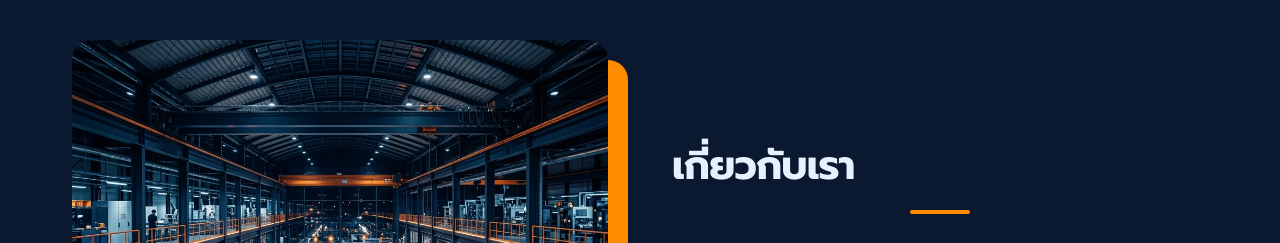
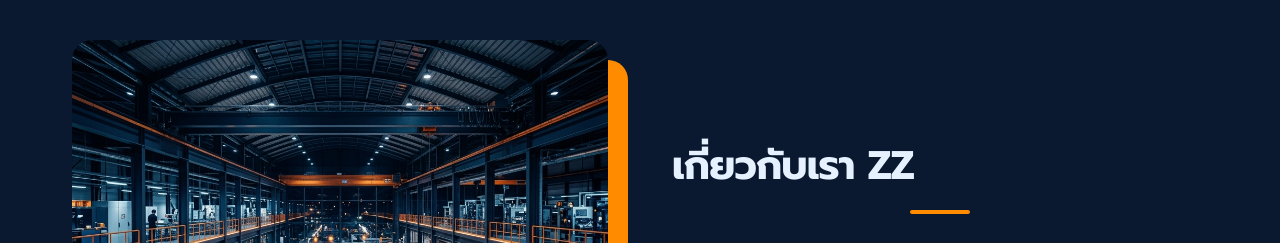
Before and after one commit to mktbwp328-arch/BSS-Solution, a website: page index.html in a window 1280 px wide. Shown: the part 840-1083 px from the top of the page. Drawn offline with Linux system fonts and the light colour scheme.

Commit message:
Edit index.html from the admin editor

```diff
--- a/index.html
+++ b/index.html
@@ -248,7 +248,7 @@
                     <img src="images/factory.png" alt="โรงงานผลิตสายพานลำเลียง BSS SOLUTION (1978) จังหวัดสมุทรปราการ" title="Click to upload new image">
                 </div>
                 <div class="about-text reveal active">
-                    <h2 class="section-title" style="text-align: left; margin-left: 0px;">เกี่ยวกับเรา</h2>
+                    <h2 class="section-title" style="text-align: left; margin-left: 0px;">เกี่ยวกับเรา ZZ</h2>
                     <h3 style="margin-bottom: 1.5rem; color: var(--secondary);">บริษัท บีเอสเอส โซลูชั่น (1978) จำกัด</h3>
                     <p>BSS SOLUTION (1978) คือบริษัททำสายพานลำเลียงที่มีโรงงานผลิตเป็นของตัวเองในจังหวัดสมุทรปราการ ให้บริการครบวงจรทั้งออกแบบ Conveyor รับทำ Conveyor และติดตั้ง Conveyor เพื่อเพิ่มประสิทธิภาพในกระบวนการผลิตและลดต้นทุนแรงงาน</p>
                     <p style="margin-top: 1rem; border-radius: 0px; padding: 0px; font-size: 15px;">ด้วยทีมวิศวกรและช่างผู้ชำนาญการ เราพร้อมให้บริการตั้งแต่วางแผน (Consulting), ออกแบบ (Design), ติดตั้ง (Installation) ไปจนถึงการซ่อมบำรุง (Maintenance) รองรับทั้งสายพานลำเลียง PVC และสายพานลำเลียง PU สำหรับโรงงานทุกประเภท</p>
@@ -643,4 +643,5 @@
     <script src="mobile-nav.js"></script>
     <script src="i18n.js"></script>
     <script src="editor.js?v=3"></script>
+
 </body></html>
```
